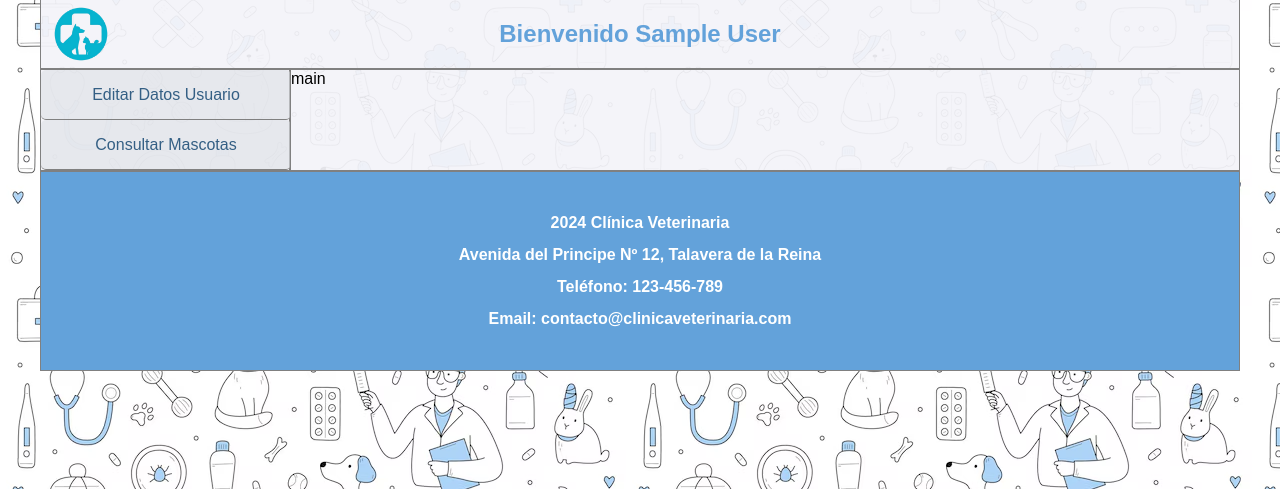
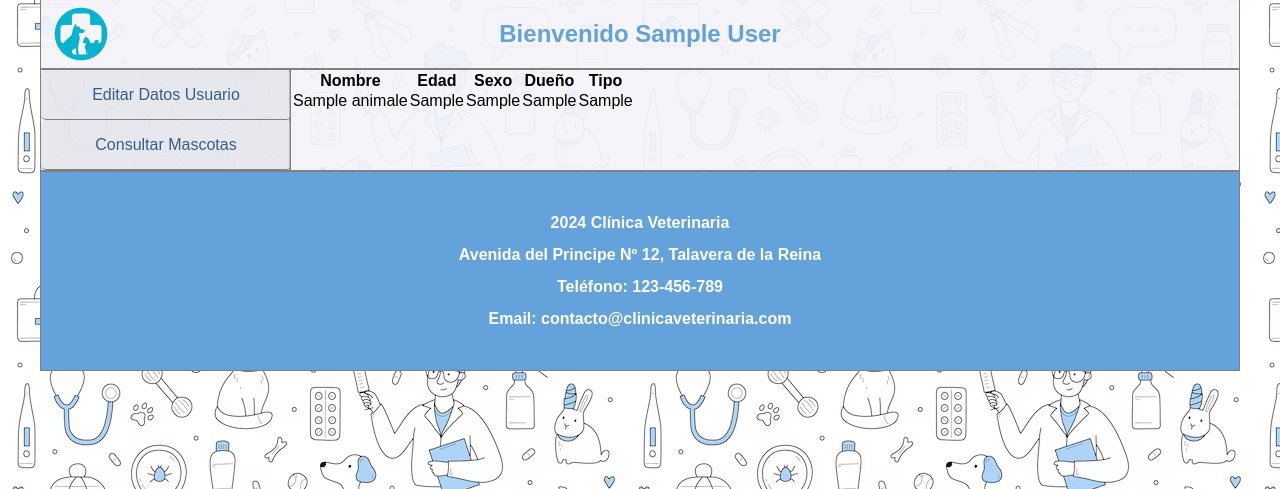
Before and after one commit to chemagarciaff/Clinica-veterinaria, a PHP site: page /paginas/principalUser.php in a window 1280 px wide. Shown: the part 21-510 px from the top of the page. Run offline with PHP 8.4, Linux system fonts and the light colour scheme; the visitor is signed in with stand-in values (Sample User, id 1); tables that the repository leaves empty or names only in its code hold one stand-in row (values such as "Sample post").

Commit message:
Funcion seleccionar mascotas y se muestra en una tabla por cada usuario

```diff
--- a/funciones/funciones_bd.php
+++ b/funciones/funciones_bd.php
@@ -288,3 +288,20 @@ function select_cliente()
         echo "Error en la consulta de tipo " . $excepcion->getMessage();
     }
 }
+
+function select_mascotas($user)
+{
+    global $pdo;
+    try {
+        $sql = "SELECT * FROM animales WHERE dni_duenio = '$user'";
+        $lista = $pdo->query($sql)->fetchAll(PDO::FETCH_ASSOC);
+        if (count($lista) > 0){
+            return $lista;
+        }else{
+            return [];
+        }
+        return $lista;
+    } catch (PDOException $excepcion) {
+        return 'Ha ocurrido una excepcion '. $excepcion;
+    }
+}
--- a/index.php
+++ b/index.php
@@ -36,7 +36,6 @@ if (($_SERVER["REQUEST_METHOD"] == "POST")) {
         array_push($errores, "El usuario no es correcto");
     }
 }
-
 
 
 
--- a/paginas/principalUser.php
+++ b/paginas/principalUser.php
@@ -9,8 +9,13 @@ connect_agenda();
 
 select_cliente();
 
+$mascotas = select_mascotas($_SESSION["user"]);
+
+// var_dump($mascotas);
+
 // eliminar_cliente('04857857G');
 // eliminar_vacuna();
+
 
 // echo $_SESSION["nombre"];
 // echo $_SESSION["ape1"];
@@ -63,7 +68,40 @@ if (isset($_POST["consultar"])) {
                 <button class="list__item" type="submit">Consultar Mascotas</button>
             </form>
         </aside>
-        <main class="main">main</main>
+        <main class="main">
+            <?php
+            if(count($mascotas) > 0){
+            ?>
+             <table>
+    <thead>
+      <tr>
+        <th>Nombre</th>
+        <th>Edad</th>
+        <th>Sexo</th>
+        <th>Dueño</th>
+        <th>Tipo</th>
+      </tr>
+    </thead>
+    <tbody id="mascotas-table-body">
+      <?php
+      foreach ($mascotas as $key => $mascota) {
+        echo "<td>" . $mascota["nombre"] . "</td>";
+        echo "<td>" . $mascota["edad"] . "</td>";
+        echo "<td>" . $mascota["sexo"] . "</td>";
+        echo "<td>" . $mascota["dni_duenio"] . "</td>";
+        echo "<td>" . $mascota["tipo_animal"] . "</td>";
+      }
+
+      ?>
+    </tbody>
+  </table>
+  <?php
+  }else{
+    echo $_SESSION['nombre'] . " aun no tienes mascotas registradas";
+  }
+  ?>
+
+        </main>
         <footer class="footer">
             <div class="footer-content">
                 <p class="text__footer">2024 Clínica Veterinaria</p>
```
